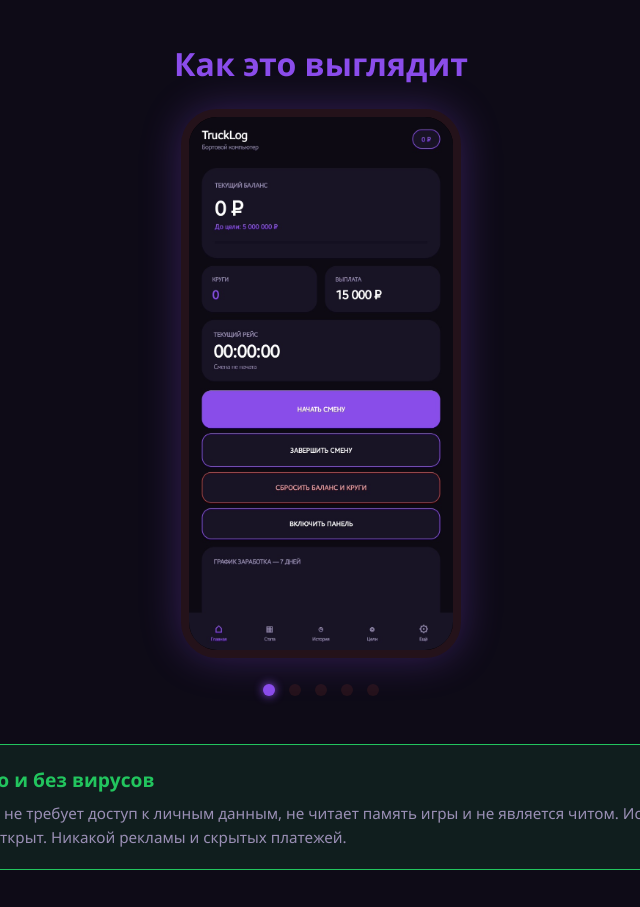
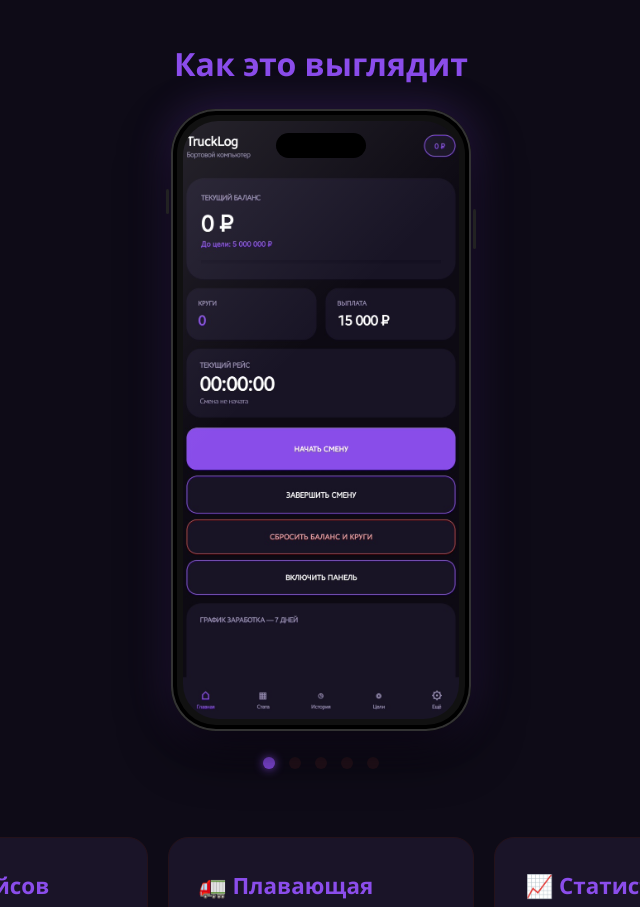
Before and after one commit to mgenya269/TruckLog, a plain HTML site: page index.html in a window 1280 px wide. Shown: the part 360-1267 px from the top of the page, without its empty margins (319-959 px from the left). Drawn offline with Linux system fonts and the light colour scheme.

Commit message:
Update index.html

```diff
--- a/index.html
+++ b/index.html
@@ -17,20 +17,65 @@
 
         .section-title { text-align: center; font-size: 2rem; margin: 40px 0 20px; color: #8B4DEB; }
 
-        /* КАРУСЕЛЬ И МОКАПЫ */
-        .carousel-container {
+        /* РЕАЛИСТИЧНЫЙ IPHONE МОКАП */
+        .phone-mockup {
             position: relative;
-            max-width: 280px;
+            max-width: 300px;
             margin: 0 auto;
-            border-radius: 36px;
-            border: 8px solid #24121A; /* Рамка телефона */
-            background: #000;
-            overflow: hidden;
-            box-shadow: 0 0 40px rgba(139, 77, 235, 0.3);
+            padding: 12px;
+            background: #111;
+            border-radius: 45px;
+            box-shadow:
+                inset 0 0 0 2px #333,
+                inset 0 0 0 6px #000,
+                0 20px 50px rgba(0,0,0,0.8),
+                0 0 40px rgba(139, 77, 235, 0.3);
             cursor: pointer;
         }
+
+        /* Кнопки на корпусе */
+        .phone-mockup::before, .phone-mockup::after {
+            content: '';
+            position: absolute;
+            background: #222;
+            border-radius: 2px;
+        }
+        .phone-mockup::before { width: 3px; height: 25px; left: -5px; top: 80px; } /* Левая кнопка */
+        .phone-mockup::after { width: 3px; height: 40px; right: -5px; top: 100px; } /* Правая кнопка */
+
+        .screen {
+            position: relative;
+            border-radius: 35px;
+            overflow: hidden;
+            background: #000;
+            aspect-ratio: 9 / 19.5; /* Пропорции реального iPhone */
+        }
+
+        /* Динамический остров (Dynamic Island) */
+        .dynamic-island {
+            position: absolute;
+            top: 12px;
+            left: 50%;
+            transform: translateX(-50%);
+            width: 90px;
+            height: 25px;
+            background: #000;
+            border-radius: 20px;
+            z-index: 20;
+        }
+
+        /* Блик на экране */
+        .glare {
+            position: absolute;
+            top: 0; left: 0; right: 0; bottom: 0;
+            background: linear-gradient(135deg, rgba(255,255,255,0.1) 0%, rgba(255,255,255,0) 40%);
+            pointer-events: none;
+            z-index: 15;
+        }
+
         .carousel-slide {
             display: flex;
+            height: 100%;
             transition: transform 0.4s ease-in-out;
         }
         .carousel-slide img {
@@ -38,6 +83,7 @@
             flex-shrink: 0;
             display: block;
             pointer-events: none;
+            object-fit: cover;
         }
 
         .click-zone { position: absolute; top: 0; bottom: 0; width: 50%; z-index: 10; }
@@ -57,7 +103,21 @@
         .feature-card h3 { color: #8B4DEB; margin-bottom: 15px; font-size: 1.4rem; }
         .feature-card p { color: #9A8FB5; }
 
-        /* БЕЗОПАСНОСТЬ */
+        /* ИНСТРУКЦИЯ */
+        .instruction { background: #1A1428; padding: 30px; border-radius: 20px; border: 1px solid #24121A; margin-bottom: 40px; }
+        .instruction ol { padding-left: 20px; color: #9A8FB5; }
+        .instruction li { margin-bottom: 10px; }
+        .instruction span { color: #8B4DEB; font-weight: bold; }
+
+        .download-section { text-align: center; margin-top: 30px; margin-bottom: 20px; }
+        .btn-download {
+            display: inline-block; background: #8B4DEB; color: white; padding: 18px 50px;
+            font-size: 1.4rem; font-weight: bold; border-radius: 50px; text-decoration: none;
+            box-shadow: 0 0 20px rgba(139, 77, 235, 0.6); transition: transform 0.2s, box-shadow 0.2s;
+        }
+        .btn-download:hover { transform: scale(1.05); box-shadow: 0 0 40px rgba(139, 77, 235, 1); }
+
+        /* БЕЗОПАСНОСТЬ (ПОД КНОПКОЙ) */
         .security-banner {
             background: rgba(34, 197, 94, 0.1);
             border: 1px solid #22C55E;
@@ -66,13 +126,14 @@
             display: flex;
             align-items: center;
             gap: 15px;
-            margin-bottom: 40px;
+            margin: 30px auto 40px auto;
+            max-width: 600px;
         }
         .security-icon { font-size: 2rem; }
         .security-text h4 { color: #22C55E; margin-bottom: 5px; font-size: 1.2rem; }
         .security-text p { color: #9A8FB5; font-size: 0.95rem; margin: 0; }
 
-        /* FAQ */
+        /* FAQ (В САМОМ НИЗУ) */
         .faq-list { margin-bottom: 40px; }
         .faq-item {
             background: #1A1428;
@@ -105,23 +166,9 @@
         }
         .faq-item.active .faq-question { color: #8B4DEB; }
 
-        /* ИНСТРУКЦИЯ И НОВАЯ КНОПКА */
-        .instruction { background: #1A1428; padding: 30px; border-radius: 20px; border: 1px solid #24121A; margin-bottom: 40px; }
-        .instruction ol { padding-left: 20px; color: #9A8FB5; }
-        .instruction li { margin-bottom: 10px; }
-        .instruction span { color: #8B4DEB; font-weight: bold; }
-
-        .download-section { text-align: center; margin-top: 30px; margin-bottom: 20px; }
-        .btn-download {
-            display: inline-block; background: #8B4DEB; color: white; padding: 18px 50px;
-            font-size: 1.4rem; font-weight: bold; border-radius: 50px; text-decoration: none;
-            box-shadow: 0 0 20px rgba(139, 77, 235, 0.6); transition: transform 0.2s, box-shadow 0.2s;
-        }
-        .btn-download:hover { transform: scale(1.05); box-shadow: 0 0 40px rgba(139, 77, 235, 1); }
-
         /* СВЯЗЬ И ПОДЕЛИТЬСЯ */
         .contact { text-align: center; margin: 40px 0; }
-        .btn-contact { display: inline-block; background: transparent; color: #8B4DEB; padding: 12px 30px; font-size: 1rem; font-weight: bold; border: 2px solid #8B4DEB; border-radius: 50px; text-decoration: none; transition: background 0.3s, color 0.3s; margin: 5px; }
+        .btn-contact { display: inline-block; background: transparent; color: #8B4DEB; padding: 12px 30px; font-size: 1rem; font-weight: bold; border: 2px solid #8B4DEB; border-radius: 50px; text-decoration: none; transition: background 0.3s, color 0.3s; margin: 5px; cursor: pointer; }
         .btn-contact:hover { background: #8B4DEB; color: white; }
 
         footer { text-align: center; padding: 40px; color: #9A8FB5; border-top: 1px solid #1A1428; margin-top: 60px; }
@@ -143,7 +190,10 @@
         <!-- КАРУСЕЛЬ -->
         <h2 class="section-title">Как это выглядит</h2>
 
-        <div class="carousel-container" id="carousel">
+        <div class="phone-mockup" id="carousel">
+            <div class="screen">
+                <div class="dynamic-island"></div>
+                <div class="glare"></div>
                 <div class="carousel-slide" id="slide">
                     <img src="https://raw.githubusercontent.com/mgenya269/TruckLog/93d883d9e91b13cd341014b322e14d5a548db00b/screen1.jpg" alt="Главный экран">
                     <img src="https://raw.githubusercontent.com/mgenya269/TruckLog/93d883d9e91b13cd341014b322e14d5a548db00b/screen2.jpg" alt="Статистика">
@@ -154,6 +204,7 @@
                 <div class="click-zone click-left" onclick="moveSlide(-1)"></div>
                 <div class="click-zone click-right" onclick="moveSlide(1)"></div>
             </div>
+        </div>
 
         <div class="dots">
             <span class="dot active" onclick="currentSlide(0)"></span>
@@ -161,15 +212,6 @@
             <span class="dot" onclick="currentSlide(2)"></span>
             <span class="dot" onclick="currentSlide(3)"></span>
             <span class="dot" onclick="currentSlide(4)"></span>
-        </div>
-
-        <!-- БЕЗОПАСНОСТЬ -->
-        <div class="security-banner">
-            <div class="security-icon">🛡</div>
-            <div class="security-text">
-                <h4>Безопасно и без вирусов</h4>
-                <p>Приложение не требует доступ к личным данным, не читает память игры и не является читом. Исходный код полностью открыт. Никакой рекламы и скрытых платежей.</p>
-            </div>
         </div>
 
         <!-- ФИЧИ -->
@@ -192,7 +234,32 @@
             </div>
         </section>
 
-        <!-- FAQ -->
+        <!-- ИНСТРУКЦИЯ И КНОПКА СКАЧИВАНИЯ -->
+        <h2 class="section-title">Инструкция по установке</h2>
+        <div class="instruction">
+            <ol>
+                <li>Нажми на кнопку <span>«Скачать TruckLog»</span> ниже и дождись окончания загрузки.</li>
+                <li>Открой скачанный файл <span>TruckLog.apk</span>.</li>
+                <li>Если телефон спросит про <span>«Неизвестные источники»</span>, разреши установку (это стандартно для всех APK вне Play Market).</li>
+                <li>Нажми <span>«Установить»</span> и дождись завершения.</li>
+                <li>Открой приложение, разреши уведомления и доступ к <span>«Поверх других окон»</span> (для плавающей панели).</li>
+            </ol>
+
+            <div class="download-section">
+                <a href="https://github.com/mgenya269/TruckLog/releases/download/v1.0/TruckLog.apk" class="btn-download">Скачать TruckLog</a>
+            </div>
+        </div>
+
+        <!-- БЕЗОПАСНОСТЬ (ПОД КНОПКОЙ) -->
+        <div class="security-banner">
+            <div class="security-icon">🛡</div>
+            <div class="security-text">
+                <h4>Безопасно и без вирусов</h4>
+                <p>Приложение не требует доступ к личным данным, не читает память игры и не является читом. Исходный код полностью открыт. Никакой рекламы и скрытых платежей.</p>
+            </div>
+        </div>
+
+        <!-- FAQ (В САМОМ НИЗУ) -->
         <h2 class="section-title">Частые вопросы</h2>
         <div class="faq-list">
             <div class="faq-item" onclick="this.classList.toggle('active')">
@@ -214,22 +281,6 @@
             <div class="faq-item" onclick="this.classList.toggle('active')">
                 <div class="faq-question">Приложение платное? <span>+</span></div>
                 <div class="faq-answer">Нет. TruckLog — полностью бесплатное приложение. В нём нет рекламы, скрытых подписок и донатов.</div>
-            </div>
-        </div>
-
-        <!-- ИНСТРУКЦИЯ И КНОПКА СКАЧИВАНИЯ -->
-        <h2 class="section-title">Инструкция по установке</h2>
-        <div class="instruction">
-            <ol>
-                <li>Нажми на кнопку <span>«Скачать TruckLog»</span> ниже и дождись окончания загрузки.</li>
-                <li>Открой скачанный файл <span>TruckLog.apk</span>.</li>
-                <li>Если телефон спросит про <span>«Неизвестные источники»</span>, разреши установку (это стандартно для всех APK вне Play Market).</li>
-                <li>Нажми <span>«Установить»</span> и дождись завершения.</li>
-                <li>Открой приложение, разреши уведомления и доступ к <span>«Поверх других окон»</span> (для плавающей панели).</li>
-            </ol>
-
-            <div class="download-section">
-                <a href="https://github.com/mgenya269/TruckLog/releases/download/v1.0/TruckLog.apk" class="btn-download">Скачать TruckLog</a>
             </div>
         </div>
 
@@ -304,7 +355,6 @@
                     url: window.location.href
                 }).catch(console.error);
             } else {
-                // Если браузер не поддерживает - копируем в буфер
                 navigator.clipboard.writeText(window.location.href);
                 alert('Ссылка на сайт скопирована в буфер обмена!');
             }
```
Lines whose indentation alone changed are shown as unchanged.
